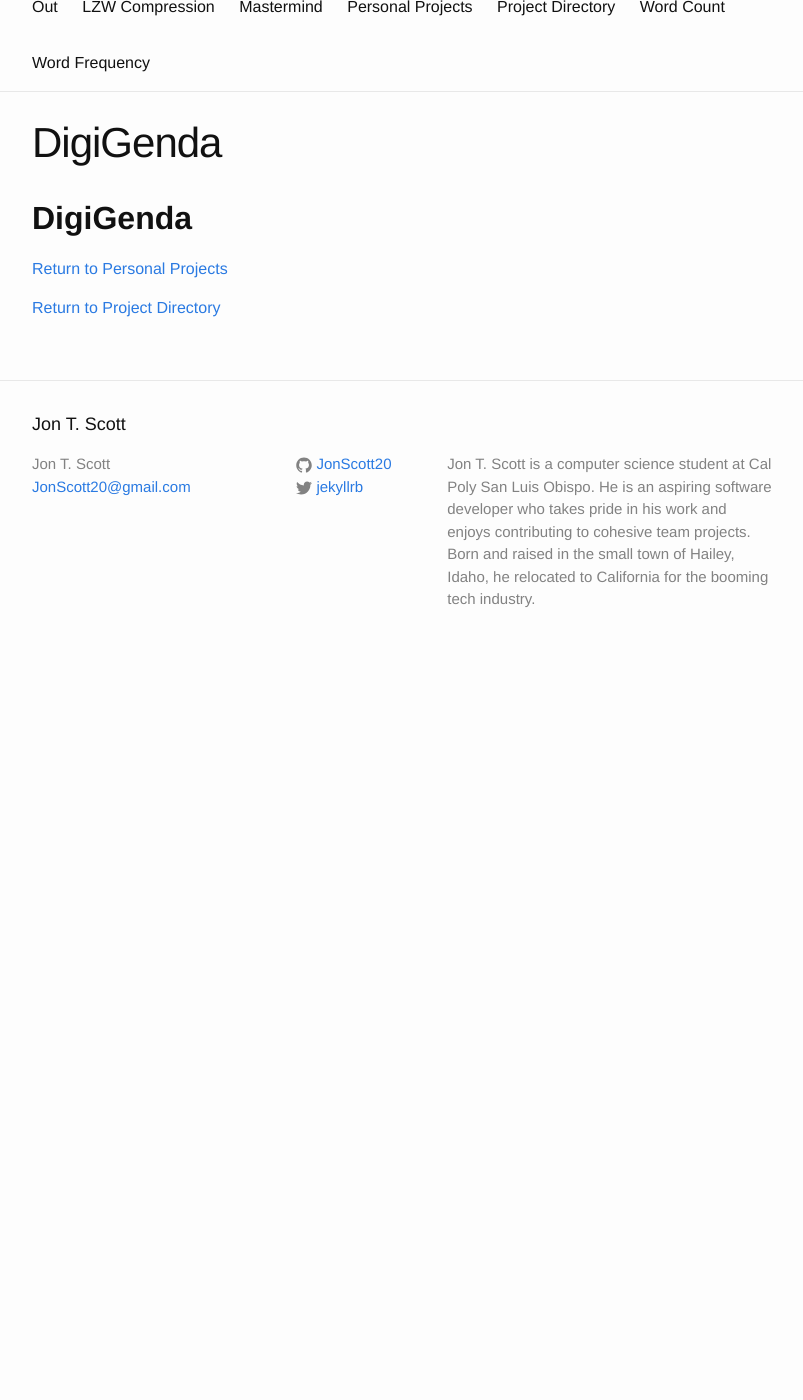
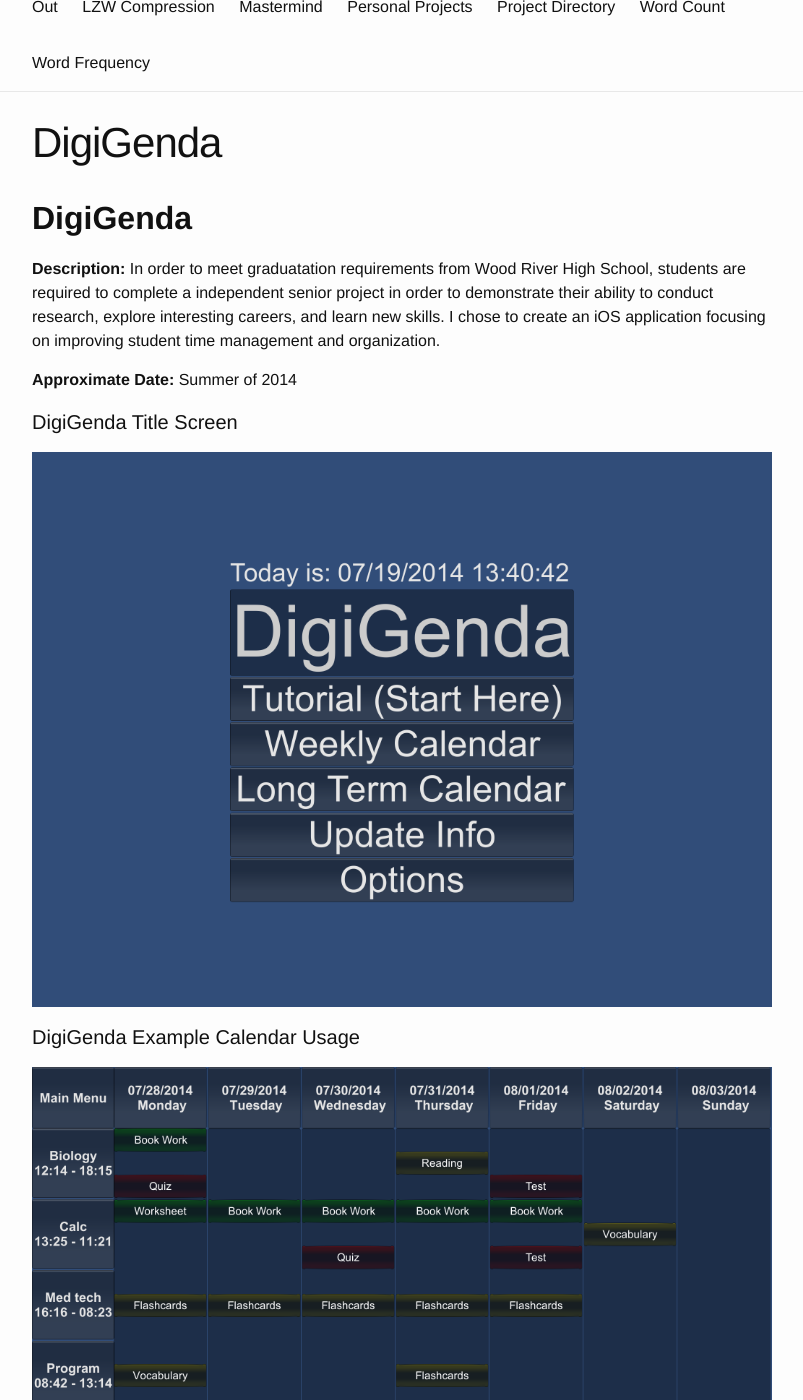
Before and after one commit to JonScott20/JonScott20.github.io, a Jekyll site: the page built from projects/digigenda.md, in a window 1280 px wide and 1400 px high, scrolled down 250 px. Shown: the whole window, without its empty margins (238-1041 px from the left). Built offline with Jekyll 4.4.1, drawn with Linux system fonts in a browser that asks for light colours; our own code applies the rules of GitHub Pages for plain Markdown files; before the commit the page ends 921 px from its top, so only the background shows below that; some of the changed text lies outside the part shown.

Commit message:
Update digigenda.md

```diff
--- a/projects/digigenda.md
+++ b/projects/digigenda.md
@@ -6,6 +6,25 @@
 **DigiGenda**
 --------------
 
+**Description:**
+In order to meet graduatation requirements from Wood River High School, students are required to complete a independent senior project in order to demonstrate their ability to conduct research, explore interesting careers, and learn new skills. I chose to create an iOS application focusing on improving student time management and organization.
+
+**Approximate Date:** Summer of 2014
+
+#### DigiGenda Title Screen
+
+![DigiGenda Title Screen](https://jonscott20.github.io/Files/Images/DigiGenda_Title.PNG)
+
+#### DigiGenda Example Calendar Usage
+
+![DigiGenda Calendar](https://jonscott20.github.io/Files/Images/DigiGenda_Used_Calendar.PNG)
+
+Read the full project report [here.](https://jonscott20.github.io/Files/Documents/DigiGenda_Project_Report.pdf)
+
+Download the project presentation [here.](https://jonscott20.github.io/Files/Documents/DigiGenda_Project_Presentation.pptx)
+
+----------
+
 [Return to Personal Projects](https://jonscott20.github.io/personal_projects/)
 
 [Return to Project Directory](https://jonscott20.github.io/project_directory/)
```
